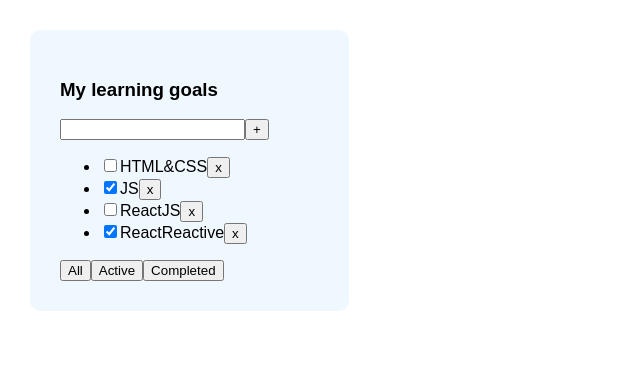
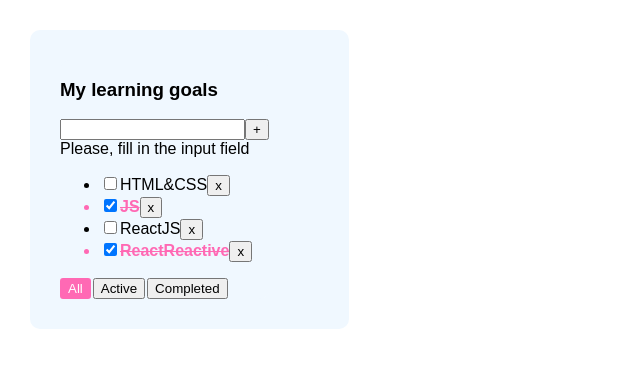
Before and after one commit to dspopravko/todolist, a React (Create React App) app: page / in a window 1280 px wide. Shown: the top 368 px of the page, without its empty margins (0-640 px from the left). Built offline with nearby package versions, Linux system fonts and the light colour scheme.

Commit message:
lesson 04

```diff
--- a/src/App.css
+++ b/src/App.css
@@ -1,3 +1,6 @@
+* {
+  box-sizing: border-box
+}
 .App {
   padding: 30px;
   display: flex;
@@ -9,3 +12,23 @@
   border-radius: 10px;
   font-family: "PF BeauSans Pro", sans-serif;
 }
+
+.isDone {
+  color: hotpink;
+  font-weight: bold;
+  text-decoration: line-through;
+}
+
+.btn {
+  margin-right: 2px;
+}
+
+.btn-active {
+  background-color: hotpink;
+  color: white;
+  border: 2px solid hotpink;
+  border-radius: 3px;
+}
+.error {
+  border: 2px solid hotpink;
+}
--- a/src/App.tsx
+++ b/src/App.tsx
@@ -22,12 +22,13 @@ function App() {
     }
 
     function addTask(title: string) {
-        let newTask : TaskType = {
-            id: v1(),
-            title: title,
-            isDone: false
-        }
-        setTasks([newTask, ...tasks])
+        setTasks([{
+            id: v1(), title, isDone: false
+        }, ...tasks])
+    }
+
+    function changeStatus (id: string, isDone: boolean) {
+        setTasks(tasks.map(t => t.id !== id ? t : {...t, isDone}))
     }
 
     function changeFilter(value: FilterValuesType) {
@@ -47,11 +48,13 @@ function App() {
     return (
         <div className="App">
             <Todolist
+                filter={filter}
                 title={title1}
                 tasks={tasksForTodoList}
                 removeTask={removeTask}
                 changeFilter={changeFilter}
                 addTask={addTask}
+                changeStatus={changeStatus}
             />
         </div>
     );
--- a/src/Todolist.tsx
+++ b/src/Todolist.tsx
@@ -1,14 +1,15 @@
 import React, {ChangeEvent, KeyboardEvent, useState} from "react";
 import {FilterValuesType} from "./App";
-import * as events from "events";
 
 type PropsType = {
     title: string
     titleNEW?: number
     tasks: Array<TaskType>
+    filter: FilterValuesType
     removeTask: (id: string) => void
     changeFilter: (value: FilterValuesType) => void
     addTask: (title: string) => void
+    changeStatus: (taskID: string, isDone: boolean) => void
 }
 
 export type TaskType = {
@@ -20,52 +21,62 @@ export type TaskType = {
 export const Todolist = (props: PropsType) => {
 
     const [input, setInput] = useState("")
+    const [error, setError] = useState<boolean>(false)
 
     const onChangeHandler = (event: ChangeEvent<HTMLInputElement>) => {
+        error && setError(false)
         setInput(event.currentTarget.value)
     }
     const onKeyDownHandler = (e: KeyboardEvent<HTMLInputElement>) => {
         e.ctrlKey && e.key === 'Enter' && addTask()
     }
     const addTask = () => {
-        props.addTask(input);
+        const mInput = input.trim()
+        mInput ? props.addTask(mInput) : setError(true)
         setInput("")
     }
-
-    const filterHandler = (filter: FilterValuesType) => props.changeFilter(filter)
+    const filterHandler = (filter: FilterValuesType) => () => props.changeFilter(filter)
+    const userMessage =
+        error ?
+            <div style={{color: "hotpink"}}>Title is required</div> :
+            <div>Please, fill in the input field</div>
 
     return (
         <div className="App">
             <div>
                 <h3>{props.title}</h3>
                 <div>
-                    <input value={input}
-                           onChange={onChangeHandler}
-                           onKeyDown={onKeyDownHandler}/>
+                    <input
+                        className={error ? "error" : ""}
+                        value={input}
+                        onChange={onChangeHandler}
+                        onKeyDown={onKeyDownHandler}/>
                     <button onClick={addTask}>+</button>
+                    {userMessage}
                 </div>
                 <ul>
                     {props.tasks.map(task => {
                         const onRemoveHandler = () => props.removeTask(task.id)
-                        return <li key={task.id}>
-                            <input type={"checkbox"} checked={task.isDone}/>
+                        return <li key={task.id} className={task.isDone ? "isDone" : ""}>
+                            <input type={"checkbox"}
+                                   checked={task.isDone}
+                                   onChange={(e) => props.changeStatus(task.id, e.currentTarget.checked)}
+                            />
                             <span>{task.title}</span>
                             <button onClick={onRemoveHandler}>x</button>
                         </li>
                     })}
                 </ul>
+                {props.tasks.length < 1 ? "Task list is empty" : ""}
                 <div>
-                    <button onClick={() => {
-                        filterHandler('all')
-                    }}>All
+                    <button className={props.filter === "all" ? "btn-active btn" : "btn"}
+                            onClick={filterHandler('all')}>All
                     </button>
-                    <button onClick={() => {
-                        filterHandler('active')
-                    }}>Active
+                    <button className={props.filter === "active" ? "btn-active btn" : "btn"}
+                            onClick={filterHandler('active')}>Active
                     </button>
-                    <button onClick={() => {
-                        filterHandler('completed')
-                    }}>Completed
+                    <button className={props.filter === "completed" ? "btn-active btn" : "btn"}
+                            onClick={filterHandler('completed')}>Completed
                     </button>
                 </div>
             </div>
```
